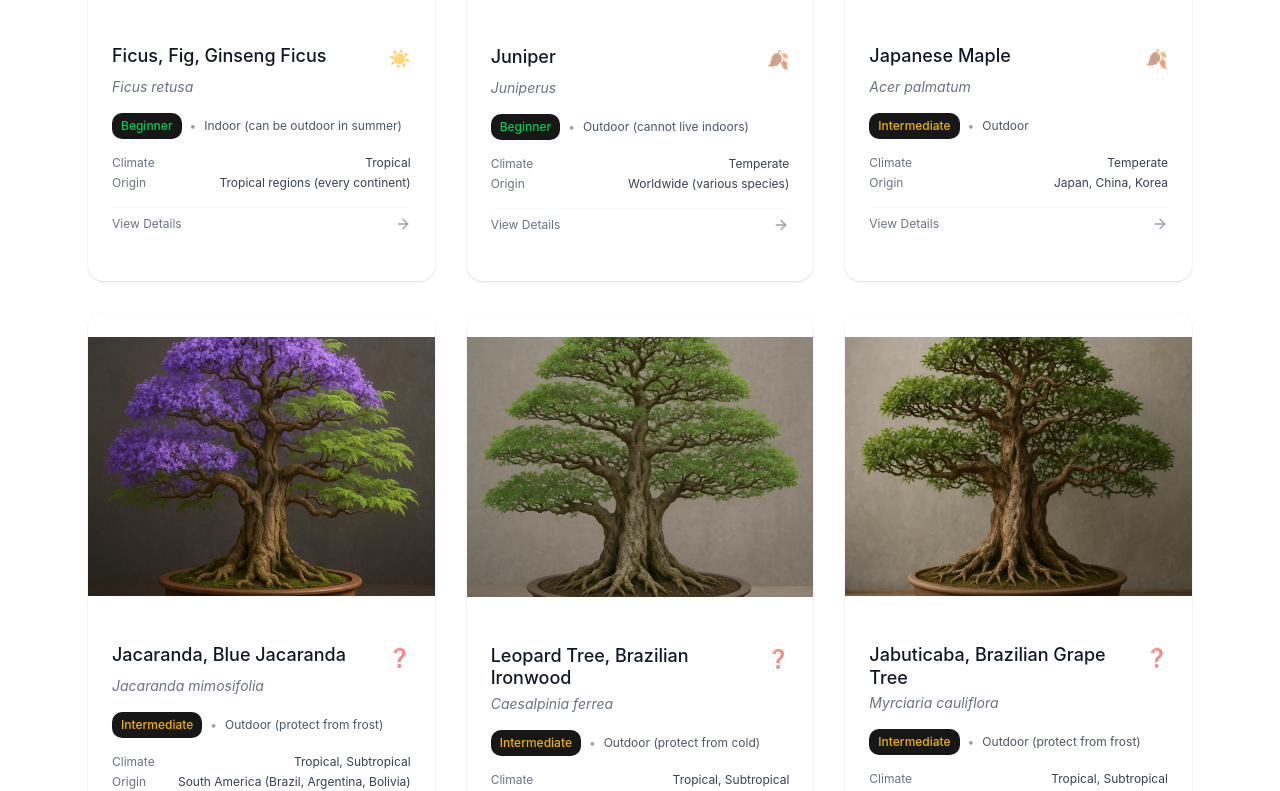
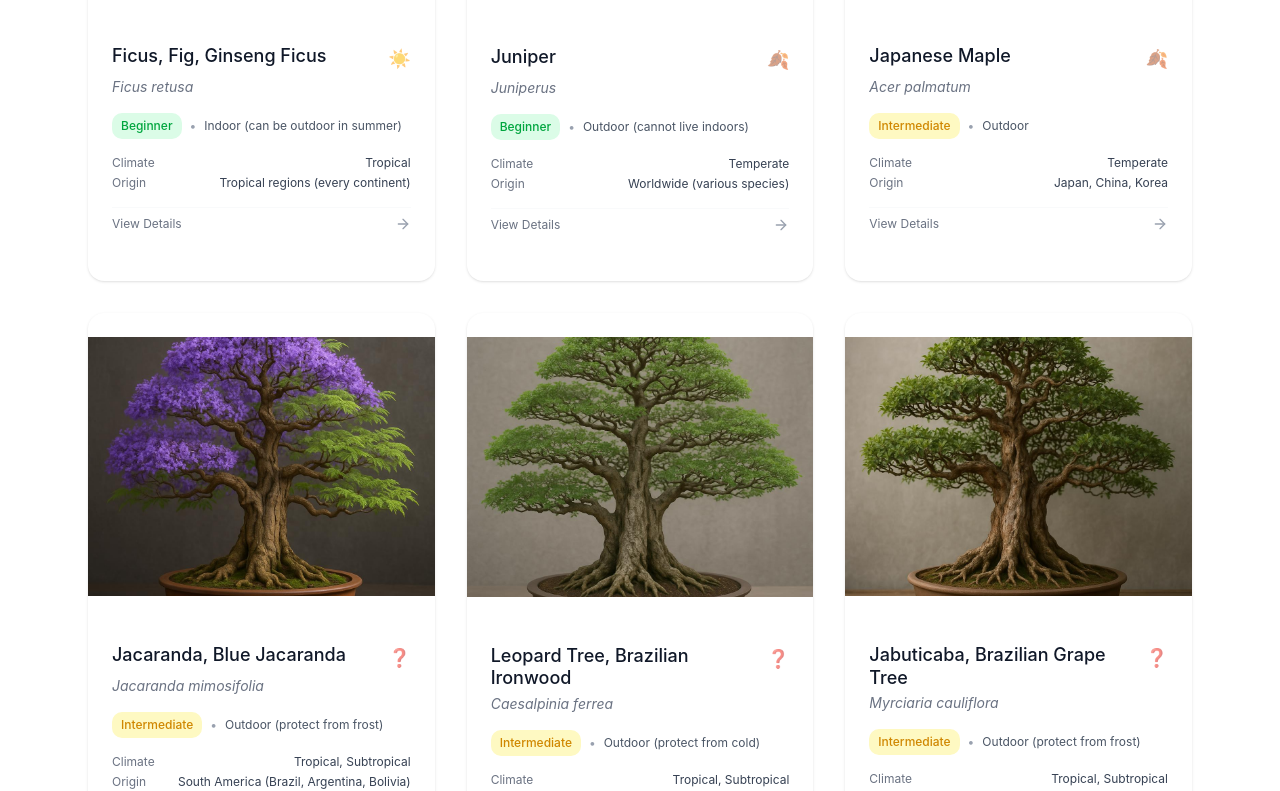
Before and after one commit to bribeirobr25/bonsai-beta, a React (Vite) app: page / in a window 1280 px wide. Shown: the part 798-1589 px from the top of the page. Built offline with nearby package versions, Linux system fonts and the light colour scheme.

Commit message:
fix: Update badge colors to match main branch styling

```diff
--- a/src/data/bonsaiData.js
+++ b/src/data/bonsaiData.js
@@ -1649,13 +1649,13 @@ export const bonsaiSpecies = [
 export const getDifficultyColor = (level) => {
   switch (level) {
     case 'Beginner':
-      return 'text-green-500';
+      return 'text-green-600 bg-green-100';
     case 'Intermediate':
-      return 'text-yellow-500';
+      return 'text-yellow-600 bg-yellow-100';
     case 'Expert':
-      return 'text-red-500';
+      return 'text-red-600 bg-red-100';
     default:
-      return 'text-gray-500';
+      return "text-gray-600 bg-gray-100";
   }
 };
 
```
